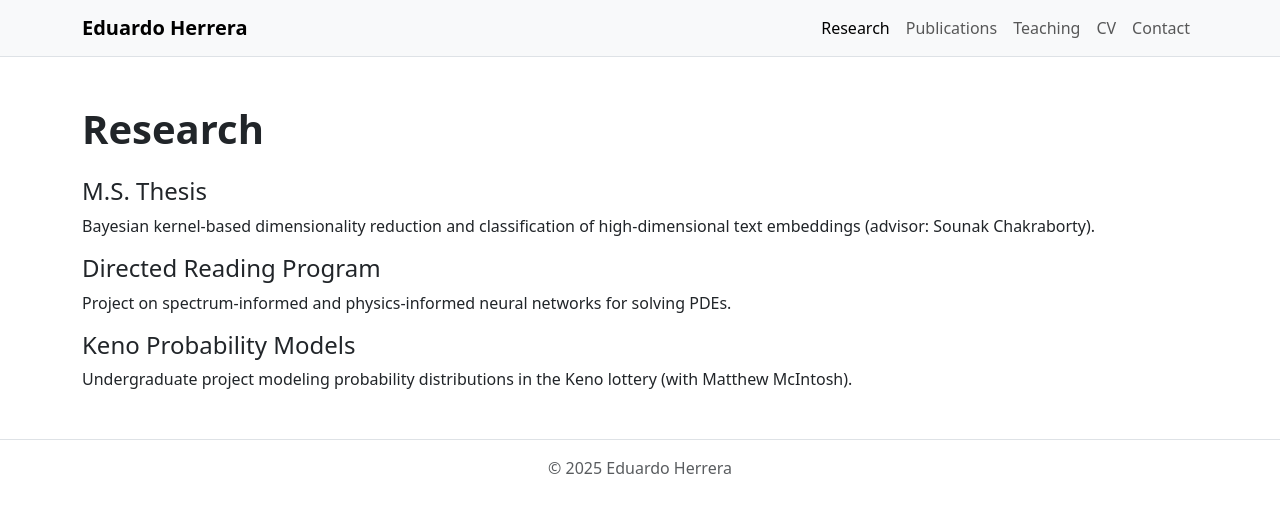
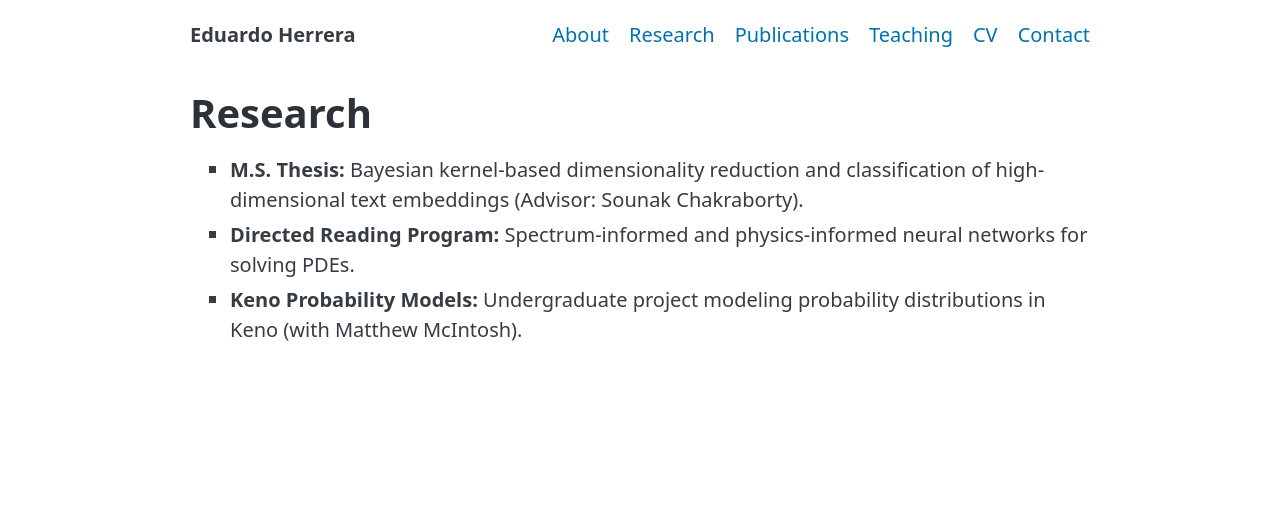
Before and after one commit to eduardoherreramartin01/eduardodherrera, a plain HTML site: page research.html in a window 1280 px wide. Drawn offline with nearby package versions, Linux system fonts and the light colour scheme.

Commit message:
Update research.html

```diff
--- a/research.html
+++ b/research.html
@@ -4,42 +4,28 @@
   <meta charset="utf-8">
   <meta name="viewport" content="width=device-width, initial-scale=1">
   <title>Research — Eduardo Herrera</title>
-  <link href="https://cdn.jsdelivr.net/npm/bootstrap@5.3.2/dist/css/bootstrap.min.css" rel="stylesheet">
+  <link rel="stylesheet" href="https://cdn.jsdelivr.net/npm/@picocss/pico@2/css/pico.min.css">
+  <style>body { max-width: 900px; margin: auto; }</style>
 </head>
 <body>
-  <!-- Navbar -->
-  <nav class="navbar navbar-expand-lg navbar-light bg-light border-bottom">
-    <div class="container">
-      <a class="navbar-brand fw-bold" href="index.html">Eduardo Herrera</a>
-      <div class="collapse navbar-collapse">
-        <ul class="navbar-nav ms-auto">
-          <li class="nav-item"><a class="nav-link active" href="research.html">Research</a></li>
-          <li class="nav-item"><a class="nav-link" href="publications.html">Publications</a></li>
-          <li class="nav-item"><a class="nav-link" href="teaching.html">Teaching</a></li>
-          <li class="nav-item"><a class="nav-link" href="cv.html">CV</a></li>
-          <li class="nav-item"><a class="nav-link" href="contact.html">Contact</a></li>
-        </ul>
-      </div>
-    </div>
+  <nav>
+    <ul><li><strong>Eduardo Herrera</strong></li></ul>
+    <ul>
+      <li><a href="index.html">About</a></li>
+      <li><a href="research.html">Research</a></li>
+      <li><a href="publications.html">Publications</a></li>
+      <li><a href="teaching.html">Teaching</a></li>
+      <li><a href="cv.html">CV</a></li>
+      <li><a href="contact.html">Contact</a></li>
+    </ul>
   </nav>
-
-  <main class="container my-5">
-    <h1 class="fw-bold">Research</h1>
-    <div class="mt-4">
-      <h4>M.S. Thesis</h4>
-      <p>Bayesian kernel-based dimensionality reduction and classification of high-dimensional text embeddings (advisor: Sounak Chakraborty).</p>
-
-      <h4>Directed Reading Program</h4>
-      <p>Project on spectrum-informed and physics-informed neural networks for solving PDEs.</p>
-
-      <h4>Keno Probability Models</h4>
-      <p>Undergraduate project modeling probability distributions in the Keno lottery (with Matthew McIntosh).</p>
-    </div>
+  <main>
+    <h1>Research</h1>
+    <ul>
+      <li><strong>M.S. Thesis:</strong> Bayesian kernel-based dimensionality reduction and classification of high-dimensional text embeddings (Advisor: Sounak Chakraborty).</li>
+      <li><strong>Directed Reading Program:</strong> Spectrum-informed and physics-informed neural networks for solving PDEs.</li>
+      <li><strong>Keno Probability Models:</strong> Undergraduate project modeling probability distributions in Keno (with Matthew McIntosh).</li>
+    </ul>
   </main>
-
-  <footer class="text-center text-muted py-3 border-top">
-    © <script>document.write(new Date().getFullYear())</script> Eduardo Herrera
-  </footer>
-  <script src="https://cdn.jsdelivr.net/npm/bootstrap@5.3.2/dist/js/bootstrap.bundle.min.js"></script>
 </body>
 </html>
```
